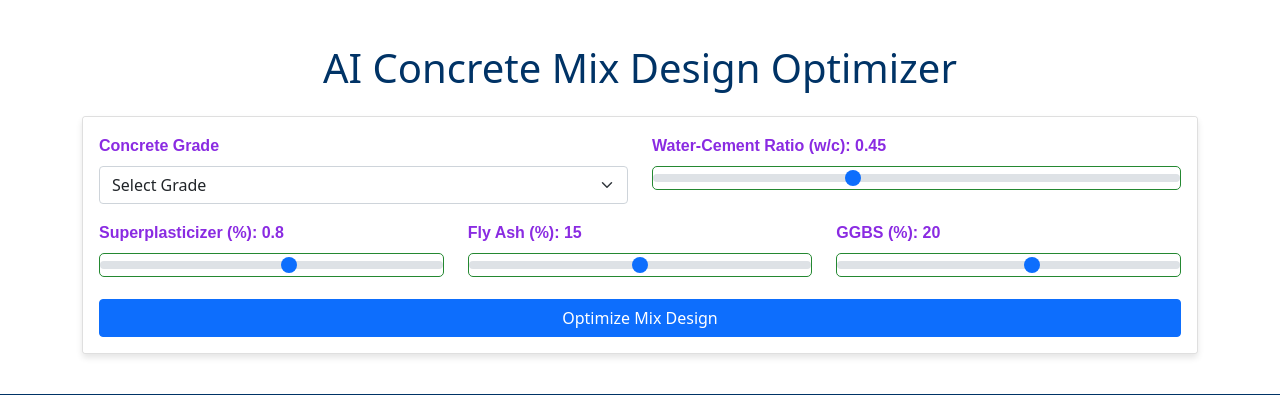
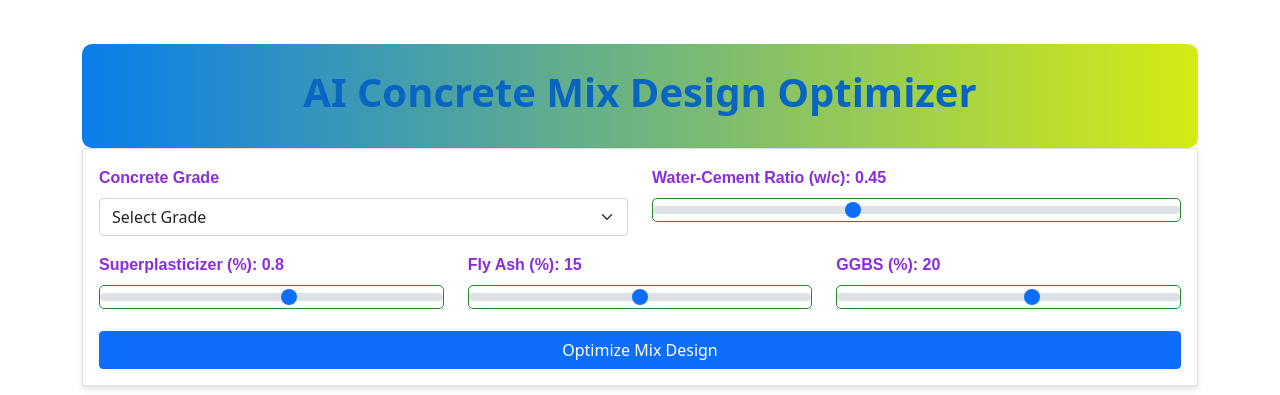
Before and after one commit to rscrohit/rsc-current, a Flask app: page / in a window 1280 px wide. Shown: the top 395 px of the page. Run offline with Flask 3, Linux system fonts and the light colour scheme.

Commit message:
Update index.html
header changed

```diff
--- a/templates/index.html
+++ b/templates/index.html
@@ -13,9 +13,10 @@
 
 <body>
   <div class="container mt-4">
-    <h1 class="text-center mb-4" style="color: #003366">
-      AI Concrete Mix Design Optimizer
-    </h1>
+ <header class="text-center py-4"
+        style="background: linear-gradient(90deg, #097eeb, #d5eb13); color: rgb(141, 139, 139); border-radius: 10px;">
+        <h1 class="fw-bold">AI Concrete Mix Design Optimizer</h1>
+      </header>
 
     <div class="card">
       <div class="card-body">
```
